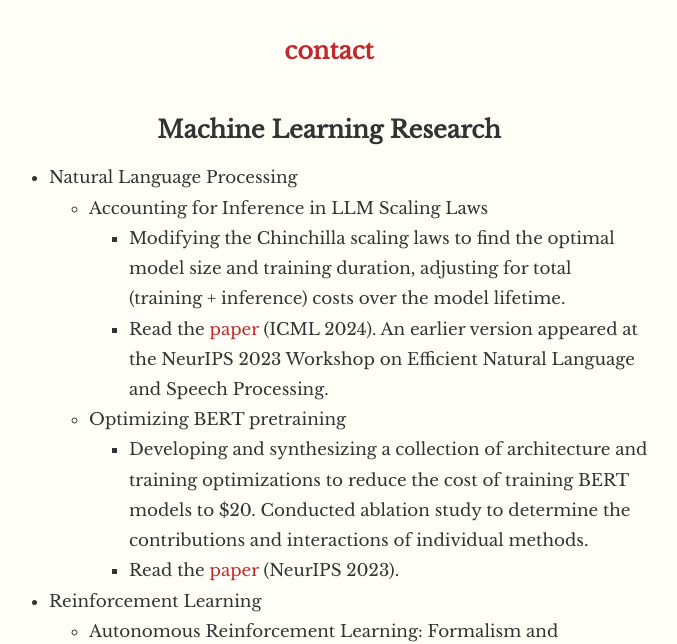
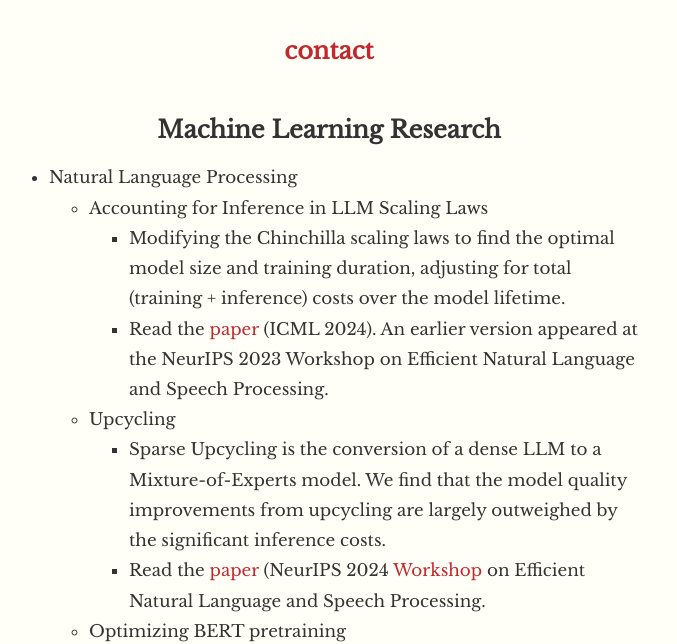
Before and after one commit to nikhilsardana/nikhilsardana.github.io, a plain HTML site: page index.html in a window 1280 px wide. Shown: the part 153-797 px from the top of the page, without its empty margins (311-988 px from the left). Drawn offline with nearby package versions, Linux system fonts and the light colour scheme.

Commit message:
Update index.html
Signed-off-by: Nikhil Sardana <23147620+nikhilsardana@users.noreply.github.com>

```diff
--- a/index.html
+++ b/index.html
@@ -23,6 +23,11 @@
                 <ul>
                     <li>Modifying the Chinchilla scaling laws to find the optimal model size and training duration, adjusting for total (training + inference) costs over the model lifetime.</li>
                     <li>Read the <a href="https://arxiv.org/abs/2401.00448">paper</a> (ICML 2024). An earlier version appeared at the NeurIPS 2023 Workshop on Efficient Natural Language and Speech Processing.</li>
+                </ul>
+                <li>Upcycling</li>
+                <ul>
+                    <li>Sparse Upcycling is the conversion of a dense LLM to a Mixture-of-Experts model. We find that the model quality improvements from upcycling are largely outweighed by the significant inference costs.</li>
+                    <li>Read the <a href="https://arxiv.org/abs/2411.08968v1">paper</a> (NeurIPS 2024 <a href='https://neurips2024-enlsp.github.io/'>Workshop</a> on Efficient Natural Language and Speech Processing.</li>
                 </ul>
                 <li>Optimizing BERT pretraining</li>
                  <ul>
```
